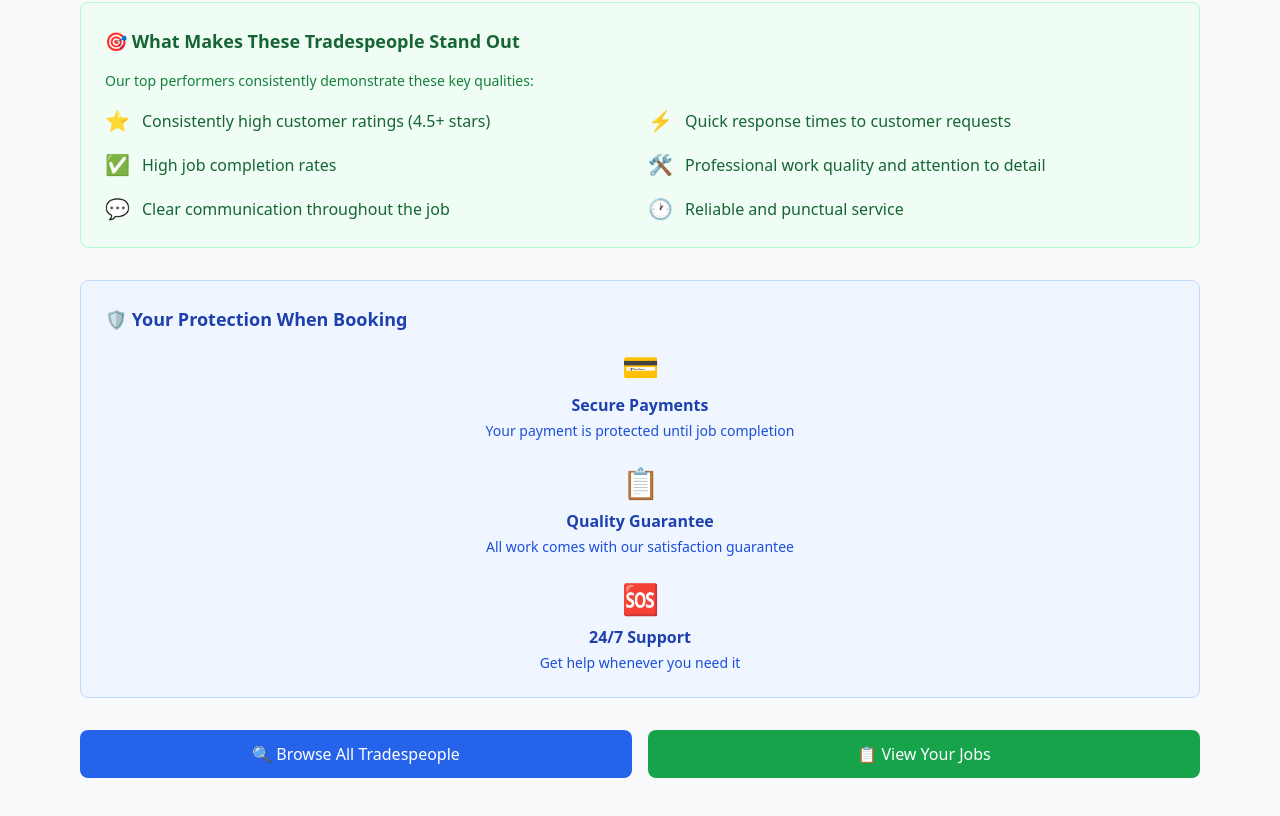
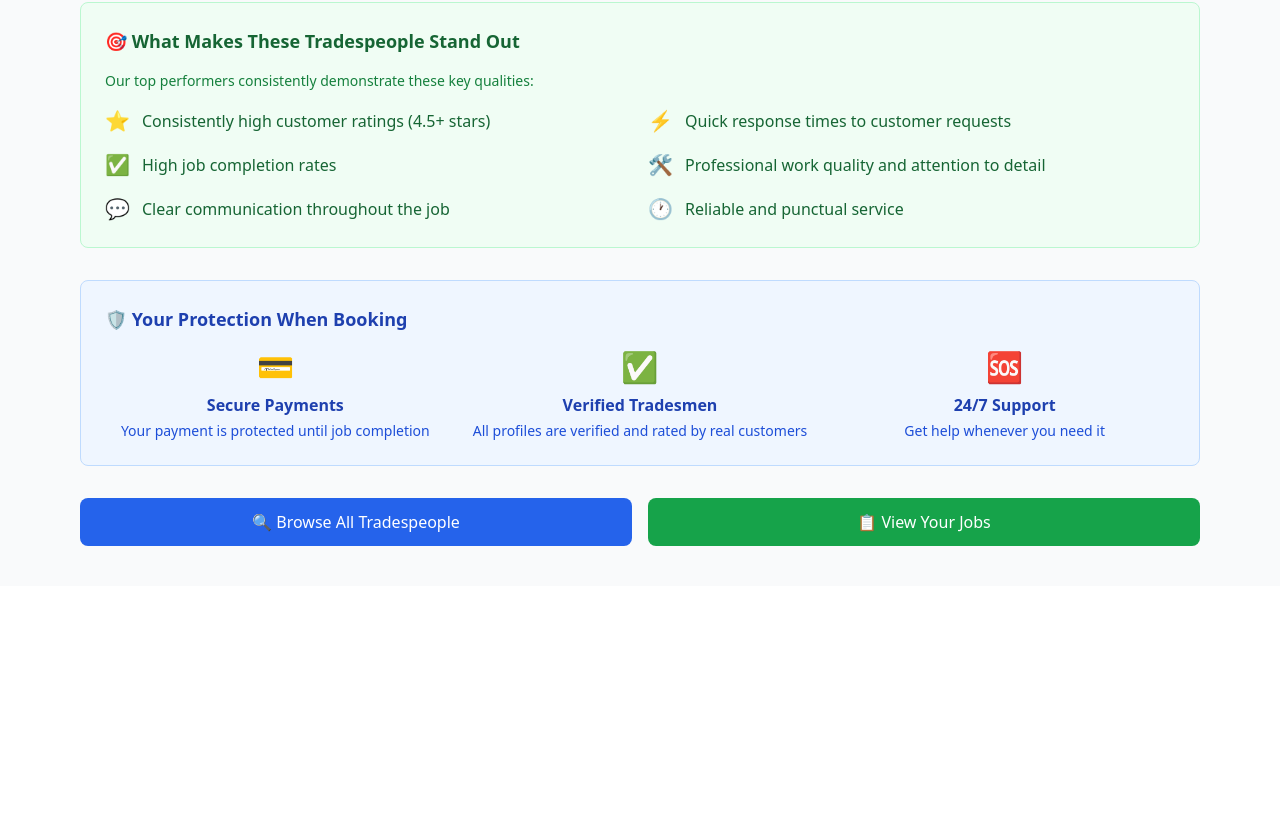
Before and after one commit to Harrypapa1/patchwork-trades, a React (Vite) app in the folder patchwork-trades/: page /top-performers in a window 1280 px wide. Shown: the part 674-1490 px from the top of the page. After the commit the page ends 1260 px from the top, so only its background shows below. Built offline with nearby package versions, Linux system fonts and the light colour scheme; no server answers; the database is empty; sample sign-in values are in the browser's storage.

Commit message:
Update TopPerformers.jsx

```diff
--- a/patchwork-trades/src/pages/TopPerformers.jsx
+++ b/patchwork-trades/src/pages/TopPerformers.jsx
@@ -392,16 +392,16 @@ const TopPerformers = () => {
       {/* Customer Benefits Section */}
       <div className="bg-blue-50 border border-blue-200 rounded-lg p-6 mb-8">
         <h3 className="text-lg font-semibold text-blue-800 mb-4">🛡️ Your Protection When Booking</h3>
-        <div className="grid grid-cols-1 md:grid-3 gap-6">
+        <div className="grid grid-cols-1 md:grid-cols-3 gap-6">
           <div className="text-center">
             <div className="text-3xl mb-2">💳</div>
             <h4 className="font-semibold text-blue-800 mb-1">Secure Payments</h4>
             <p className="text-blue-700 text-sm">Your payment is protected until job completion</p>
           </div>
           <div className="text-center">
-            <div className="text-3xl mb-2">📋</div>
-            <h4 className="font-semibold text-blue-800 mb-1">Quality Guarantee</h4>
-            <p className="text-blue-700 text-sm">All work comes with our satisfaction guarantee</p>
+            <div className="text-3xl mb-2">✅</div>
+            <h4 className="font-semibold text-blue-800 mb-1">Verified Tradesmen</h4>
+            <p className="text-blue-700 text-sm">All profiles are verified and rated by real customers</p>
           </div>
           <div className="text-center">
             <div className="text-3xl mb-2">🆘</div>
```
